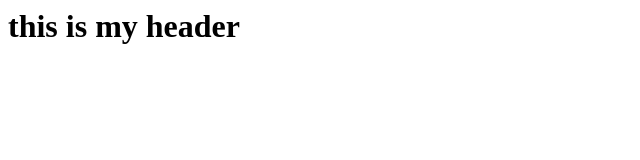
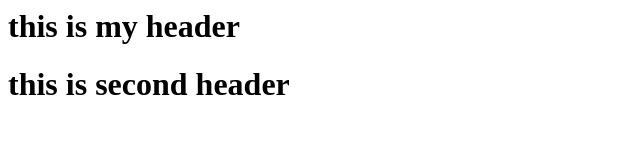
Before and after one commit to anushak007/Repohttps, a plain HTML site: page index.html in a window 1280 px wide. Shown: the whole page, without its empty margins (0-640 px from the left). Drawn offline with Linux system fonts and the light colour scheme.

Commit message:
added 2nd header

```diff
--- a/index.html
+++ b/index.html
@@ -4,6 +4,7 @@
 	</head>
 	<body>
                     <h1> this is my header </h1>
+		            <h1>this is second header</h1>
 	</body>
 
 </html>
```
